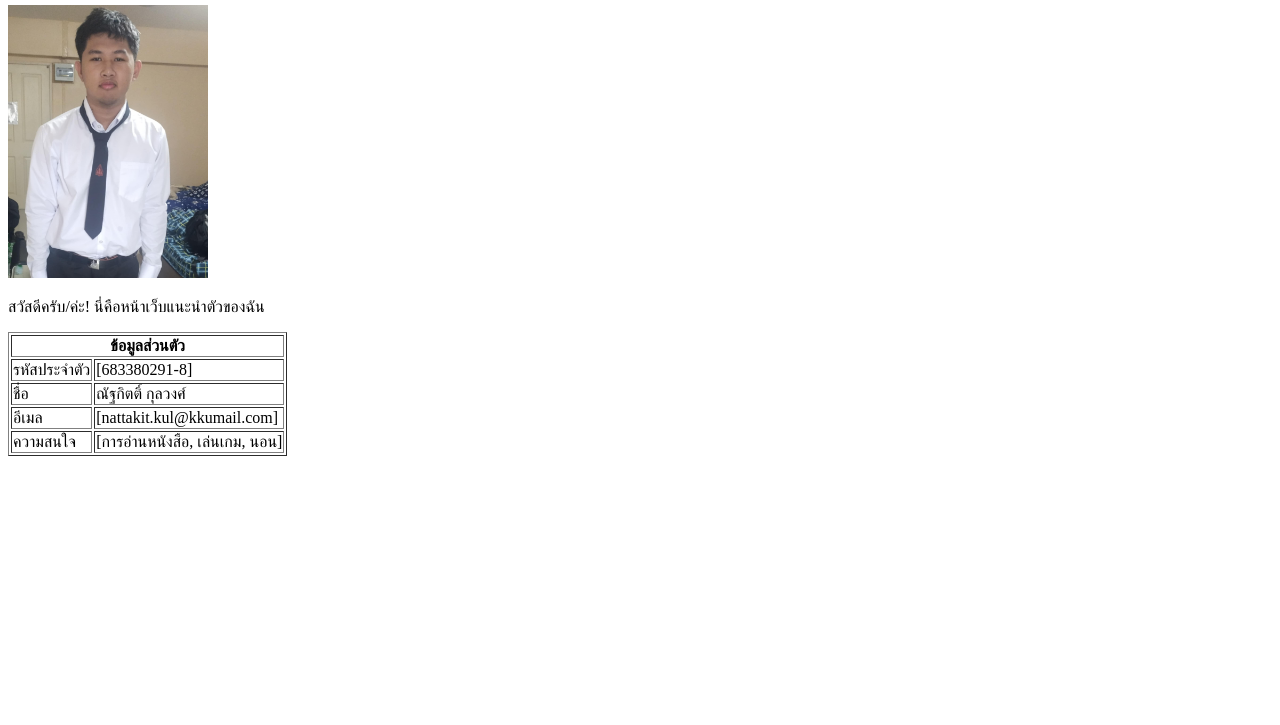
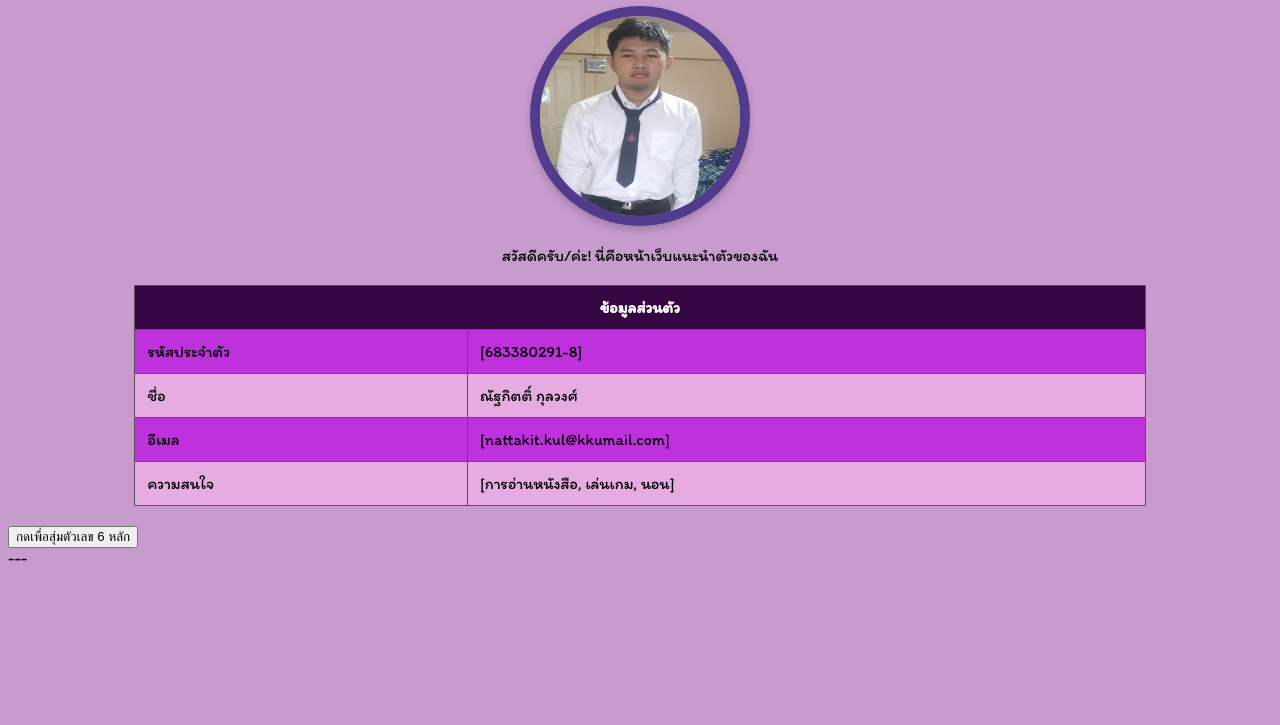
Before and after one commit to nattakitkul/Nattakit-website, a plain HTML site: page index.html in a window 1280 px wide. Shown: the part 75-800 px from the top of the page. Drawn offline with Linux system fonts and the light colour scheme.

Commit message:
Update index.html

```diff
--- a/index.html
+++ b/index.html
@@ -36,3 +36,92 @@
     </table>
 </body>
 </html>
+<!DOCTYPE html>
+<html lang="th">
+<head>
+    <title>เว็บไซต์ของ[ณัฐกิตติ์ กุลวงศ์]</title>
+    <link rel="preconnect" href="https://fonts.googleapis.com">
+    <link rel="preconnect" href="https://fonts.gstatic.com" crossorigin>
+    <link href="https://fonts.googleapis.com/css2?family=Itim&display=swap" rel="stylesheet">
+    <style>
+body {
+            background-color: #c89bcf;
+            font-family: Itim, sans-serif;
+        }
+        h1 {
+            color: #780b0b;
+            text-align: center;
+        }
+
+        p {
+            font-size: 16px;
+            text-align: center;
+        }
+
+        img {
+            width: 200px;
+            /* กำหนดความกว้างของรูปภาพ */
+            height: 200px;
+            /* กำหนดความสูงของรูปภาพ */
+            border: 10px solid #523a8d;
+            /* เพิ่มขอบสีฟ้าทึบขนาด 5px */
+            border-radius: 50%;
+            /* ทำให้รูปภาพเป็นวงกลม */
+            box-shadow: 0 4px 8px rgba(0, 0, 0, 0.2);
+            /* เพิ่มเงาให้รูปภาพ */
+            display: block;
+            /* จัดให้รูปภาพอยู่คนละบรรทัดกับข้อความ */
+            margin: 20px auto;
+            /* จัดให้อยู่กึ่งกลางหน้าเว็บ */
+        }
+
+        table {
+            width: 80%;
+            /* กำหนดความกว้างของตาราง */
+            border-collapse: collapse;
+            /* รวมเส้นขอบของเซลล์ให้เป็นเส้นเดียว */
+            margin: 20px auto;
+            /* จัดให้อยู่กึ่งกลางหน้าเว็บ */
+            background-color: hsl(289, 72%, 53%);
+        }
+        th, td {
+            border: 1px solid #555555;
+            /* เพิ่มเส้นขอบเซลล์ */
+            padding: 12px;
+            /* เพิ่มระยะห่างภายในเซลล์ */
+        }
+        th {
+            background-color: #340742;
+            /* สีพื้นหลังของหัวตาราง */
+            color: white;
+            /* สีตัวอักษรของหัวตาราง */
+        }
+        tr:nth-child(even) {
+            background-color: #e6ace1;
+            /* สลับสีพื้นหลังของแถว เพื่อให้อ่านง่ายขึ้น */
+        }
+    </style>
+</head>
+
+   <div class="rbox">
+        <button onclick="start_random()">กดเพื่อสุ่มตัวเลข 6 หลัก</button>
+        <div id="num">---</div>
+    </div>
+    <script>
+        let n = 0;
+        let numElem = document.getElementById("num");
+
+        function start_random(){
+            if(n>0) return;
+            n = 50;
+            next_number();
+        }
+        function next_number(){
+            var r =  Math.round(Math.random()*1000000)+"";
+            numElem.innerText = r.padStart(6,'0');
+            n--;
+            if(n>0){
+               setTimeout(next_number,150-n);
+            }
+        }
+    </script>
```
